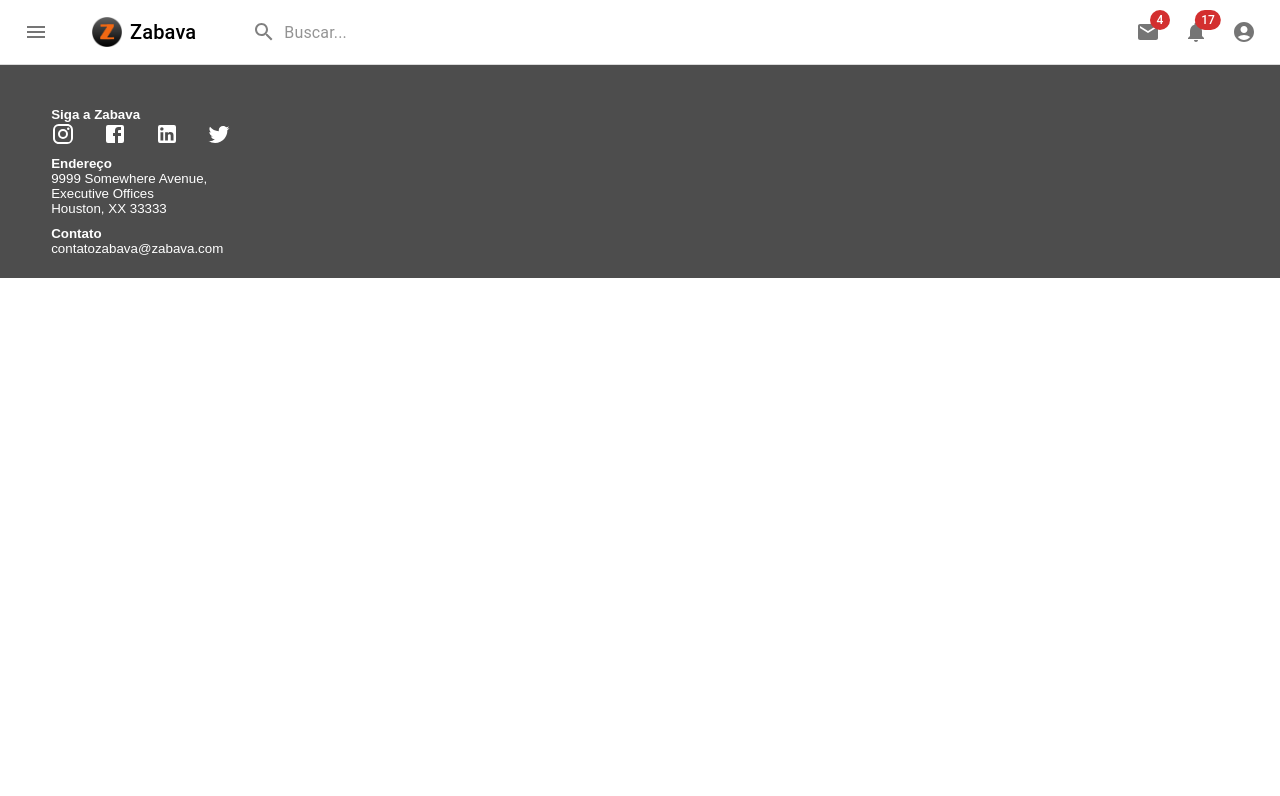
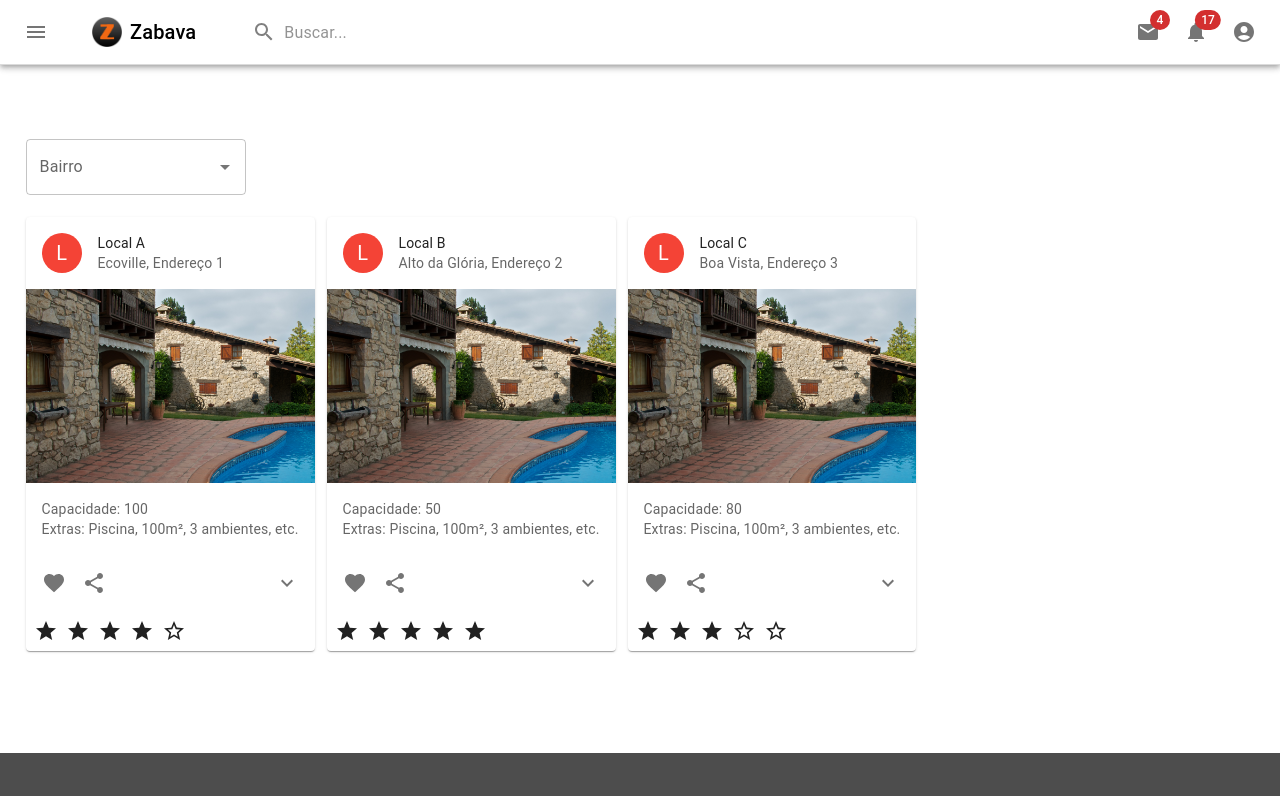
Before and after one commit to Closo99/Zabava-event-hub, a Next.js app in the folder zabava-app/: page /venues in a window 1280 px wide. Shown: the top 796 px of the page. Built offline with nearby package versions, Linux system fonts and the light colour scheme.

Commit message:
Creation venues list, not found image, venues filters and more

```diff
--- /dev/null
+++ b/zabava-app/src/app/components/LocalList.tsx
@@ -0,0 +1,141 @@
+import * as React from 'react';
+import { styled } from '@mui/material/styles';
+import Card from '@mui/material/Card';
+import CardHeader from '@mui/material/CardHeader';
+import CardMedia from '@mui/material/CardMedia';
+import CardContent from '@mui/material/CardContent';
+import CardActions from '@mui/material/CardActions';
+import Collapse from '@mui/material/Collapse';
+import Avatar from '@mui/material/Avatar';
+import IconButton, { IconButtonProps } from '@mui/material/IconButton';
+import Typography from '@mui/material/Typography';
+import { red } from '@mui/material/colors';
+import FavoriteIcon from '@mui/icons-material/Favorite';
+import ShareIcon from '@mui/icons-material/Share';
+import ExpandMoreIcon from '@mui/icons-material/ExpandMore';
+import StarIcon from '@mui/icons-material/Star';
+import StarBorderIcon from '@mui/icons-material/StarBorder';
+
+const CardContainer = styled('div')({
+  display: 'flex',
+  flexWrap: 'wrap',
+  gap: '12px', // Gap between cards
+});
+
+// Interface definition LocalData
+interface LocalData {
+  nome: string;
+  bairro: string;
+  endereco: string;
+  capacidade: number;
+  rank: number;
+  descricao: string;
+}
+
+interface ExpandMoreProps extends IconButtonProps {
+  expand: boolean;
+}
+
+const ExpandMore = styled((props: ExpandMoreProps) => {
+  const { expand, ...other } = props;
+  return <IconButton {...other} />;
+})(({ theme, expand }) => ({
+  transform: !expand ? 'rotate(0deg)' : 'rotate(180deg)',
+  marginLeft: 'auto',
+  transition: theme.transitions.create('transform', {
+    duration: theme.transitions.duration.shortest,
+  }),
+}));
+
+interface LocalCardProps {
+  local: LocalData;
+}
+
+const LocalCard: React.FC<LocalCardProps> = ({ local }) => {
+  const [expanded, setExpanded] = React.useState(false);
+
+  const handleExpandClick = () => {
+    setExpanded(!expanded);
+  };
+
+  const renderStars = (rank: number) => {
+    const stars = [];
+    for (let i = 0; i < 5; i++) {
+      if (i < rank) {
+        stars.push(<StarIcon key={i} />);
+      } else {
+        stars.push(<StarBorderIcon key={i} />);
+      }
+    }
+    return stars;
+  };
+
+  return (
+    <Card sx={{ maxWidth: 345 }}>
+      <CardHeader
+        avatar={
+          <Avatar sx={{ bgcolor: red[500] }} aria-label="local">
+            {local.nome[0]}
+          </Avatar>
+        }
+        title={local.nome}
+        subheader={`${local.bairro}, ${local.endereco}`}
+      />
+      <CardMedia
+        component="img"
+        height="194"
+        image="/venue.png" // Substitua pelo caminho da imagem real
+        alt={local.nome}
+      />
+      <CardContent>
+        <Typography variant="body2" color="text.secondary">
+          Capacidade: {local.capacidade}
+        </Typography>
+        <Typography variant="body2" color="text.secondary">
+          Extras: Piscina, 100m², 3 ambientes, etc.
+        </Typography>
+      </CardContent>
+      <CardActions disableSpacing>
+        <IconButton aria-label="add to favorites">
+          <FavoriteIcon />
+        </IconButton>
+        <IconButton aria-label="share">
+          <ShareIcon />
+        </IconButton>
+        <ExpandMore
+          expand={expanded}
+          onClick={handleExpandClick}
+          aria-expanded={expanded}
+          aria-label="show more"
+        >
+          <ExpandMoreIcon />
+        </ExpandMore>
+      </CardActions>
+      <Collapse in={expanded} timeout="auto" unmountOnExit>
+        <CardContent>
+          <Typography paragraph>Descrição:</Typography>
+          <Typography paragraph>{local.descricao}</Typography>
+        </CardContent>
+      </Collapse>
+      <CardActions>
+        {renderStars(local.rank)}
+      </CardActions>
+    </Card>
+  );
+};
+
+interface LocalListProps {
+  data: LocalData[];
+}
+
+const LocalList: React.FC<LocalListProps> = ({ data }) => {
+  return (
+    <CardContainer>
+      {data.map((local: LocalData, index: number) => (
+        <LocalCard key={index} local={local} />
+      ))}
+    </CardContainer>
+  );
+};
+
+export default LocalList;
--- /dev/null
+++ b/zabava-app/src/app/components/RenderGroups.tsx
@@ -0,0 +1,70 @@
+import * as React from 'react';
+import TextField from '@mui/material/TextField';
+import Autocomplete from '@mui/material/Autocomplete';
+import { styled } from '@mui/system';
+
+const GroupHeader = styled('div')({
+    position: 'sticky',
+    top: '-8px',
+    padding: '4px 10px',
+    color: 'black',
+    backgroundColor: 'lightgray',
+});
+
+const GroupItems = styled('ul')({
+  padding: 0,
+});
+
+interface RenderGroupProps {
+  onNeighborhoodSelect: (neighborhood: string | null) => void;
+}
+
+const RenderGroup: React.FC<RenderGroupProps> = ({ onNeighborhoodSelect }) => {
+  const options = neighborhoodName.map((option) => {
+    const firstLetter = option.title[0].toUpperCase();
+    return {
+      firstLetter: /[0-9]/.test(firstLetter) ? '0-9' : firstLetter,
+      ...option,
+    };
+  });
+
+  const handleNeighborhoodSelect = (event: React.ChangeEvent<{}>, value: { title: string } | null) => {
+    onNeighborhoodSelect(value?.title || null);
+  };
+
+  return (
+    <Autocomplete
+      id="grouped-demo"
+      options={options.sort((a, b) => -b.firstLetter.localeCompare(a.firstLetter))}
+      groupBy={(option) => option.firstLetter}
+      getOptionLabel={(option) => option.title}
+      sx={{ width: 220,
+            marginTop: 6,
+       }}
+      renderInput={(params) => <TextField {...params} label="Bairro" />}
+      renderGroup={(params) => (
+        <li key={params.key}>
+          <GroupHeader>{params.group}</GroupHeader>
+          <GroupItems>{params.children}</GroupItems>
+        </li>
+      )}
+      onChange={handleNeighborhoodSelect} // Using callback function made
+    />
+  );
+}
+
+// neighborhoodName = should consume API
+const neighborhoodName = [
+    { title: 'Ecoville' },
+    { title: 'Batel' },
+    { title: 'Colombo' },
+    { title: 'Centro' },
+    { title: 'Água Verde' },
+    { title: 'Alto da Glória' },
+    { title: 'Bigorrilho' },
+    { title: 'Boa Vista' },
+    { title: 'Campo Comprido' },
+    { title: 'Santa Felicidade' }
+]
+
+export default RenderGroup;
--- a/zabava-app/src/app/page.tsx
+++ b/zabava-app/src/app/page.tsx
@@ -27,13 +27,13 @@ export default function Home() {
                   <span className="circle"></span>
                 </button>
 
-                <button className="explorar-evento" onClick={() => {router.push('/venues')}}>
+                <button className="explorar-locais" onClick={() => {router.push('/venues')}}>
                   <svg viewBox="0 0 24 24" className="arr-22" xmlns="http://www.w3.org/2000/svg">
                     <path
                       d="M16.1716 10.9999L10.8076 5.63589L12.2218 4.22168L20 11.9999L12.2218 19.778L10.8076 18.3638L16.1716 12.9999H4V10.9999H16.1716Z"
                     ></path>
                   </svg>
-                  <span className="text2">EXPLORAR EVENTOS</span>
+                  <span className="text2">EXPLORAR LOCAIS</span>
                   <span className="circle2"></span>
                   <svg viewBox="0 0 24 24" className="arr-12" xmlns="http://www.w3.org/2000/svg">
                     <path
--- a/zabava-app/src/app/venues/page.tsx
+++ b/zabava-app/src/app/venues/page.tsx
@@ -1,19 +1,68 @@
 'use client'
-import {useRouter } from 'next/navigation'
+import { useState } from 'react';
+import { useRouter } from 'next/navigation'
 import './venues.css'
+import Footer from '../components/Footer';
+import PrimaryAppBar from '../components/AppBar';
+import RenderGroup from '../components/RenderGroups';
+import LocalList from '../components/LocalList';
 import Image from 'next/image';
-import Footer from '../components/Footer';
-import ArrowBackIosNewIcon from '@mui/icons-material/ArrowBackIosNew';
-import PrimaryAppBar from '../components/AppBar';
 
 export default function Venues() {
-
   const router = useRouter()
 
+  // Estado para armazenar o bairro selecionado
+  const [selectedNeighborhood, setSelectedNeighborhood] = useState<string | null>(null); // Corrigindo o tipo de estado
+
+
+  // Placeholders
+  const localData = [
+    {
+      nome: "Local A",
+      bairro: "Ecoville",
+      endereco: "Endereço 1",
+      capacidade: 100,
+      rank: 4,
+      descricao: "Descrição do Local A"
+    },
+    {
+      nome: "Local B",
+      bairro: "Alto da Glória",
+      endereco: "Endereço 2",
+      capacidade: 50,
+      rank: 5,
+      descricao: "Descrição do Local B"
+    },
+    {
+      nome: "Local C",
+      bairro: "Boa Vista",
+      endereco: "Endereço 3",
+      capacidade: 80,
+      rank: 3,
+      descricao: "Descrição do Local C"
+    }
+  ];
+
+  const hasNoResults = localData.filter(local => !selectedNeighborhood || local.bairro === selectedNeighborhood).length === 0;
+
   return (
-    <div>
-        <PrimaryAppBar></PrimaryAppBar>
-        <Footer></Footer>
+    <div className='venues-all'>
+      <PrimaryAppBar />
+      <div className='venues-body'>
+        {/* Passando corretamente a propriedade onNeighborhoodSelect */}
+        <RenderGroup onNeighborhoodSelect={setSelectedNeighborhood} />
+        {/* Renderizando LocalList com dados filtrados pelo bairro selecionado */}
+        {hasNoResults ? ( // If there is no results, shows the Image
+          <Image src="/not-found.png"
+          width={300}
+          height={300}
+          alt="Not found"
+          style={{ maxWidth: '300' }} />
+        ) : (
+          <LocalList data={localData.filter(local => !selectedNeighborhood || local.bairro === selectedNeighborhood)} />
+        )}
+      </div>
+      <Footer />
     </div>
   );
 }
--- a/zabava-app/src/app/venues/venues.css
+++ b/zabava-app/src/app/venues/venues.css
@@ -3,3 +3,24 @@
         display: none;
       }
   }
+
+  html {
+    background-color: #4D4D4D;
+}
+
+  .venues-all {
+    background-color: white;
+    display: flex;
+    flex-direction: column;
+    position: relative;
+  }
+
+  .venues-body {
+    display: flex;
+    flex-direction: column;
+    justify-content: center;
+    gap: 22px;
+    padding-top: 2%;
+    padding-bottom: 8%;
+    padding-left: 2%;
+  }
```
Also changed, not shown: zabava-app/src/app/page.css (+13 -13 lines), zabava-app/public/not-found.png (added), zabava-app/public/venue.png (added).
